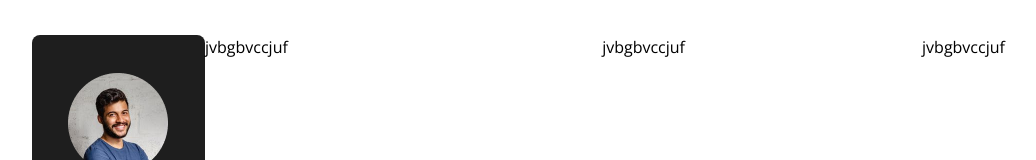
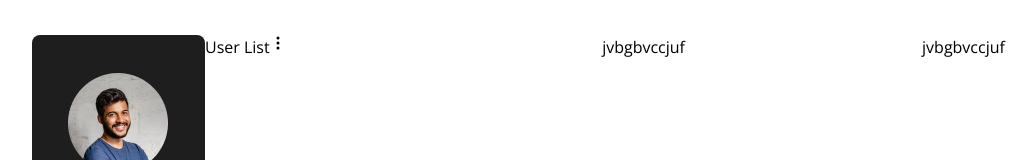
Before and after one commit to SourovKarmokar/One_Piece-_chatting_apps, a React (Vite) app: page / in a window 1280 px wide. Shown: the top 160 px of the page, without its empty margins (3-1039 px from the left). Built offline with nearby package versions, Linux system fonts and the light colour scheme; no server answers; sample sign-in values are in the browser's storage.

Commit message:
UserList

```diff
--- /dev/null
+++ b/src/components/UserList/UserList.jsx
@@ -0,0 +1,13 @@
+import React from 'react'
+import { BsThreeDotsVertical } from "react-icons/bs";
+
+const UserList = () => {
+  return (
+    <div className='flex'>
+      <h2>User List</h2>
+      <BsThreeDotsVertical />
+    </div>
+  )
+}
+
+export default UserList
--- a/src/pages/Home.jsx
+++ b/src/pages/Home.jsx
@@ -3,6 +3,8 @@ import Sidebar from '../components/Sidebar/Sidebar'
 import { useSelector } from 'react-redux';
 import { useNavigate } from 'react-router';
 import { getAuth, onAuthStateChanged } from 'firebase/auth';
+import UserList from '../components/UserList/UserList';
+
 
 
 
@@ -44,7 +46,9 @@ if(loading){
             <div className='w-[186px]'>
               <Sidebar />
             </div>
-            <div className='w-[427px]'>jvbgbvccjuf</div>
+            <div className='w-[427px]'>
+              <UserList />
+            </div>
             <div className='w-[344px]'>jvbgbvccjuf</div>
             <div className='w-[344px]'>jvbgbvccjuf</div>
           </div>
```
Also changed, not shown: src/assets/verify.jpg (added).
